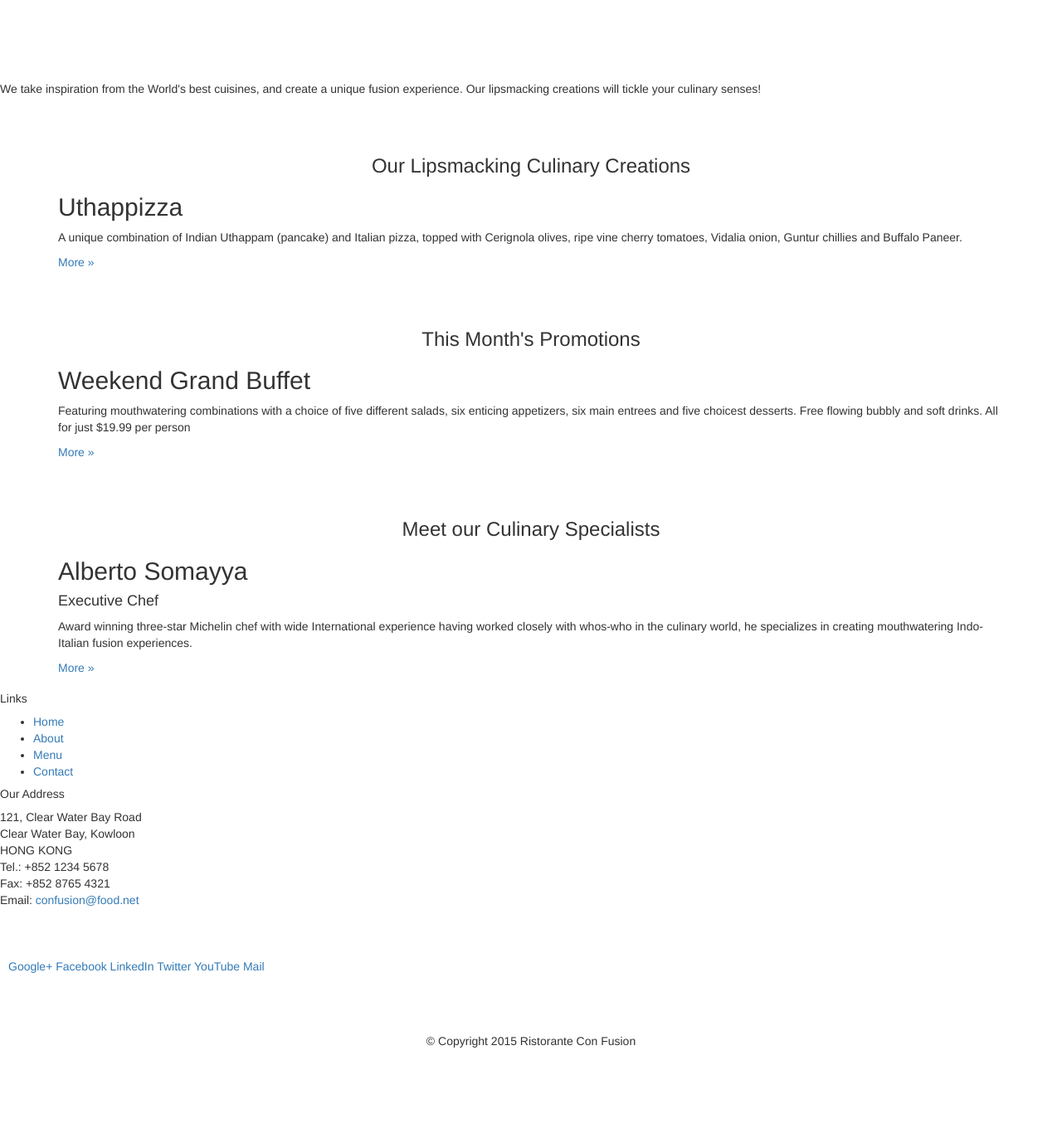
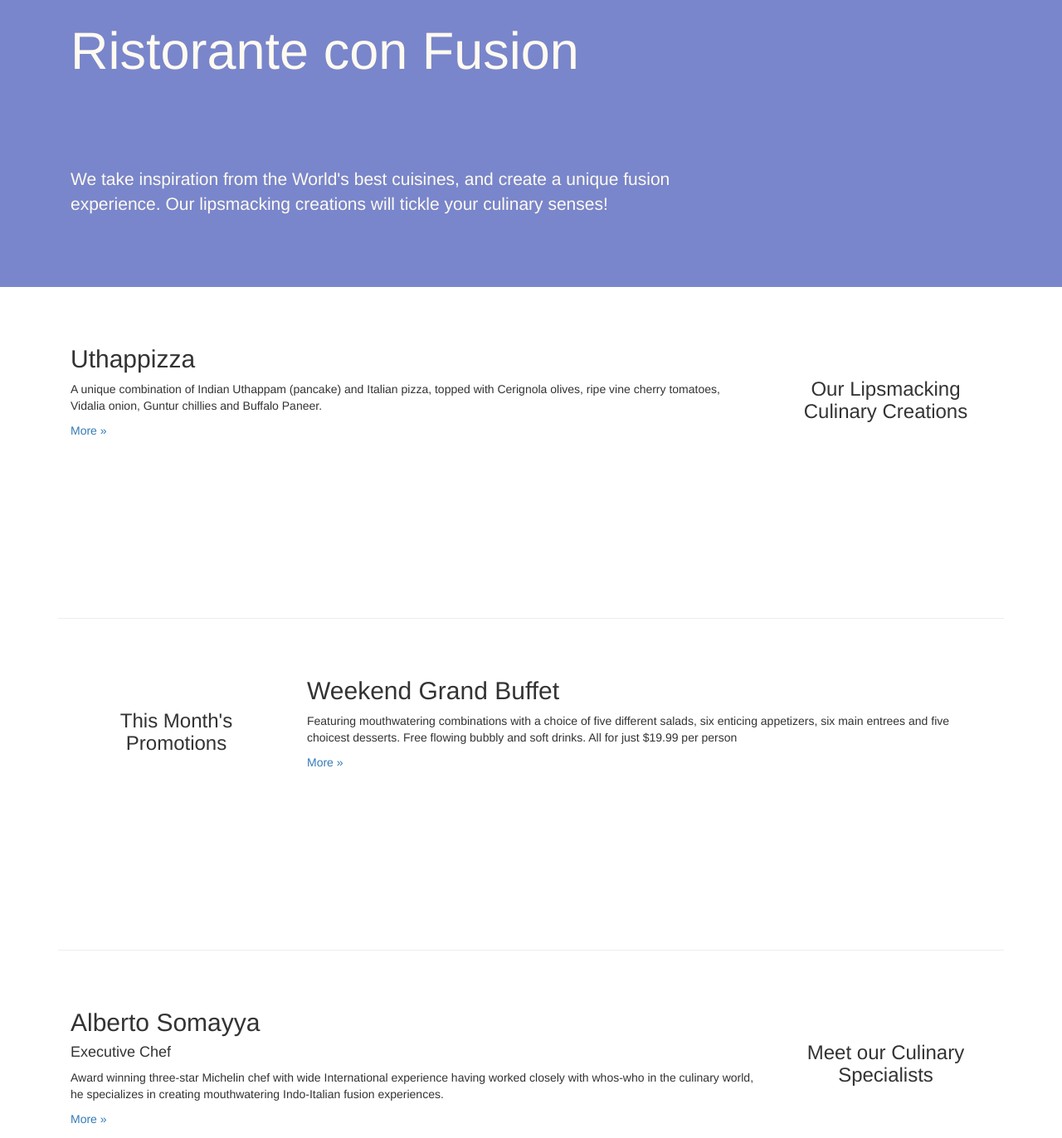
Before and after one commit to AmirHMousavi/Bootstrap_UIFrameworks, a plain HTML site: page conFusion/index.html in a window 1280 px wide. Shown: the part 63-1435 px from the top of the page at 83% size. Before the commit the page ends 1338 px from the top, so only its background shows below. Drawn offline with nearby package versions, Linux system fonts and the light colour scheme.

Commit message:
CSS
adding costume CSS & html modification

```diff
--- /dev/null
+++ b/conFusion/css/myStyles.css
@@ -0,0 +1,30 @@
+.row-header{
+    margin:0px auto;
+    padding:0px auto;
+}
+
+.row-content {
+    margin:0px auto;
+    padding: 50px 0px 50px 0px;
+    border-bottom: 1px ridge;
+    min-height:400px;
+}
+
+.row-footer{
+    background-color: #AfAfAf;
+    margin:0px auto;
+    padding: 20px 0px 20px 0px;
+}
+
+.jumbotron {
+    padding:70px 30px 70px 30px;
+    margin:0px auto;
+    background: #7986CB ;
+    color:floralwhite;
+}
+
+address{
+    font-size:80%;
+    margin:0px;
+    color:#0f0f0f;
+}
--- a/conFusion/index.html
+++ b/conFusion/index.html
@@ -11,6 +11,7 @@
         <!-- Bootstrap -->
         <link href="css/bootstrap.min.css" rel="stylesheet">
         <link href="css/bootstrap-theme.min.css" rel="stylesheet">
+        <link href="css/myStyles.css" rel="stylesheet">
 
         <!-- HTML5 shim and Respond.js for IE8 support of HTML5 elements and media queries -->
         <!-- WARNING: Respond.js doesn't work if you view the page via file:// -->
@@ -22,30 +23,30 @@
 
     <body>
 
-        <header>
+        <header class="jumbotron">
 
             <!-- Main component for a primary marketing message or call to action -->
 
-            <div >
-                <div>
-                    <div>
+            <div class="container">
+                <div class="row row-header">
+                    <div class="col-xs-12 col-sm-8">
                         <h1>Ristorante con Fusion</h1>
                         <p style="padding:40px;"></p>
                         <p>We take inspiration from the World's best cuisines, and create a unique fusion experience. Our lipsmacking creations will tickle your culinary senses!</p>
                     </div>
-                    <div>
+                    <div class="col-xs-12 col-sm-4">
                     </div>
                 </div>
             </div>
         </header>
 
         <div class="container">
-            <div>
-                <div>
+            <div class="row row-content">
+                <div class="col-xs-12 col-sm-3 col-sm-push-9">
                     <p style="padding:20px;"></p>
                     <h3 align=center>Our Lipsmacking Culinary Creations</h3>
                 </div>
-                <div>
+                <div class="col-xs-12 col-sm-9 col-sm-pull-3">
                     <h2>Uthappizza</h2>
                     <p>A unique combination of Indian Uthappam (pancake) and Italian pizza, topped with Cerignola olives, ripe vine cherry tomatoes, Vidalia onion, Guntur chillies and Buffalo Paneer.</p>
                     <p><a  href="#">More &raquo;</a></p>
@@ -53,24 +54,24 @@
             </div>
 
 
-            <div>
-                <div>
+            <div class="row row-content">
+                <div class="col-xs-12 col-sm-3">
                     <p style="padding:20px;"></p>
                     <h3 align=center>This Month's Promotions</h3>
                 </div>
-                <div>
+                <div class="col-xs-12 col-sm-9">
                     <h2>Weekend Grand Buffet</h2>
                     <p>Featuring mouthwatering combinations with a choice of five different salads, six enticing appetizers, six main entrees and five choicest desserts. Free flowing bubbly and soft drinks. All for just $19.99 per person </p>
                     <p><a href="#">More &raquo;</a></p>
                 </div>
             </div>
 
-            <div>
-                <div>
+            <div class="row row-content">
+                <div class="col-xs-12 col-sm-3 col-sm-push-9">
                     <p style="padding:20px;"></p>
                     <h3 align=center>Meet our Culinary Specialists</h3>
                 </div>
-                <div>
+                <div class="col-xs-12 col-sm-9 col-sm-pull-3">
                     <h2>Alberto Somayya</h2>
                     <h4>Executive Chef</h4>
                     <p>Award winning three-star Michelin chef with wide International experience having worked closely with whos-who in the culinary world, he specializes in creating mouthwatering Indo-Italian fusion experiences. </p>
@@ -80,18 +81,18 @@
         </div>
 
         <footer>
-            <div>
-                <div>
-                    <div>
+            <div class="container">
+                <div class="row row-footer">
+                    <div class="col-xs-5 col-xs-offset-1 col-sm-2 col-sm-offset-1">
                         <h5>Links</h5>
-                        <ul>
+                        <ul class="list-unstyled">
                             <li><a href="#">Home</a></li>
                             <li><a href="#">About</a></li>
                             <li><a href="#">Menu</a></li>
                             <li><a href="#">Contact</a></li>
                         </ul>
                     </div>
-                    <div>
+                    <div class="col-xs-6 col-sm-5">
                         <h5>Our Address</h5>
                         <address>
                           121, Clear Water Bay Road<br>
@@ -102,7 +103,7 @@
                           Email: <a href="mailto:confusion@food.net">confusion@food.net</a>
                        </address>
                     </div>
-                    <div>
+                    <div class="col-xs-12 col-sm-4">
                         <div style="padding: 40px 10px;">
                             <a href="http://google.com/+">Google+</a>
                             <a href="http://www.facebook.com/profile.php?id=">Facebook</a>
@@ -112,7 +113,7 @@
                             <a href="mailto:">Mail</a>
                         </div>
                     </div>
-                    <div>
+                    <div class="col-xs-12">
                         <p style="padding:10px;"></p>
                         <p align=center>© Copyright 2015 Ristorante Con Fusion</p>
                     </div>
```
